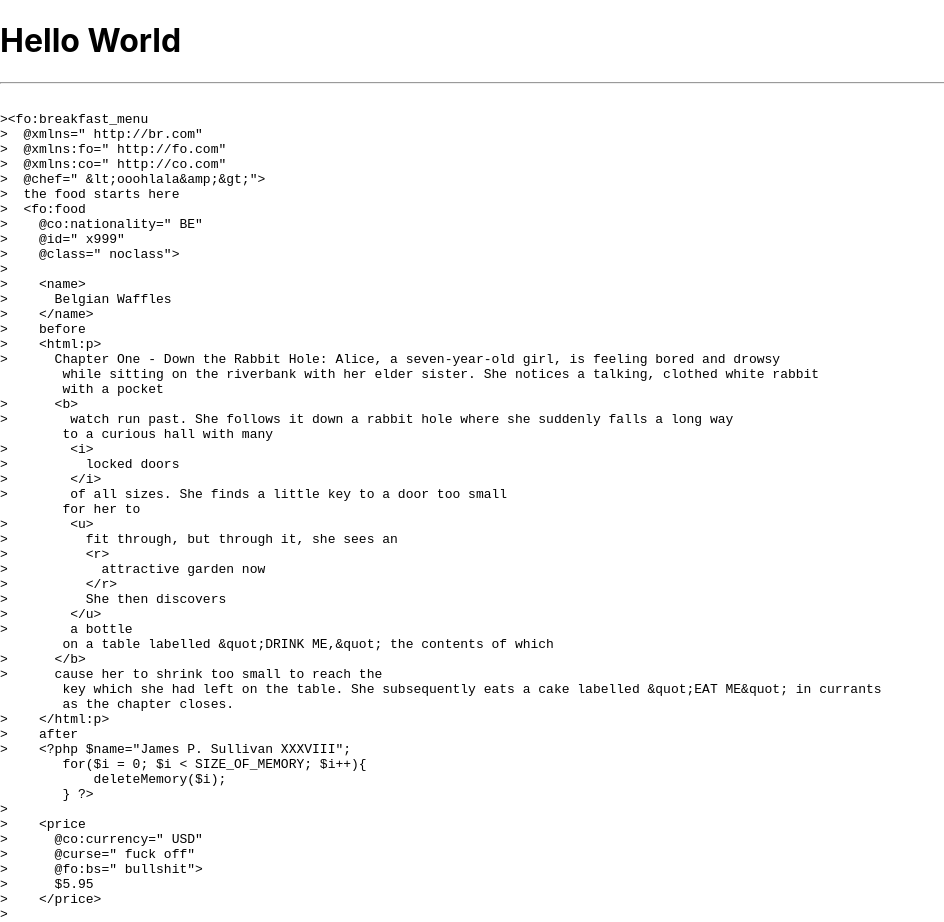
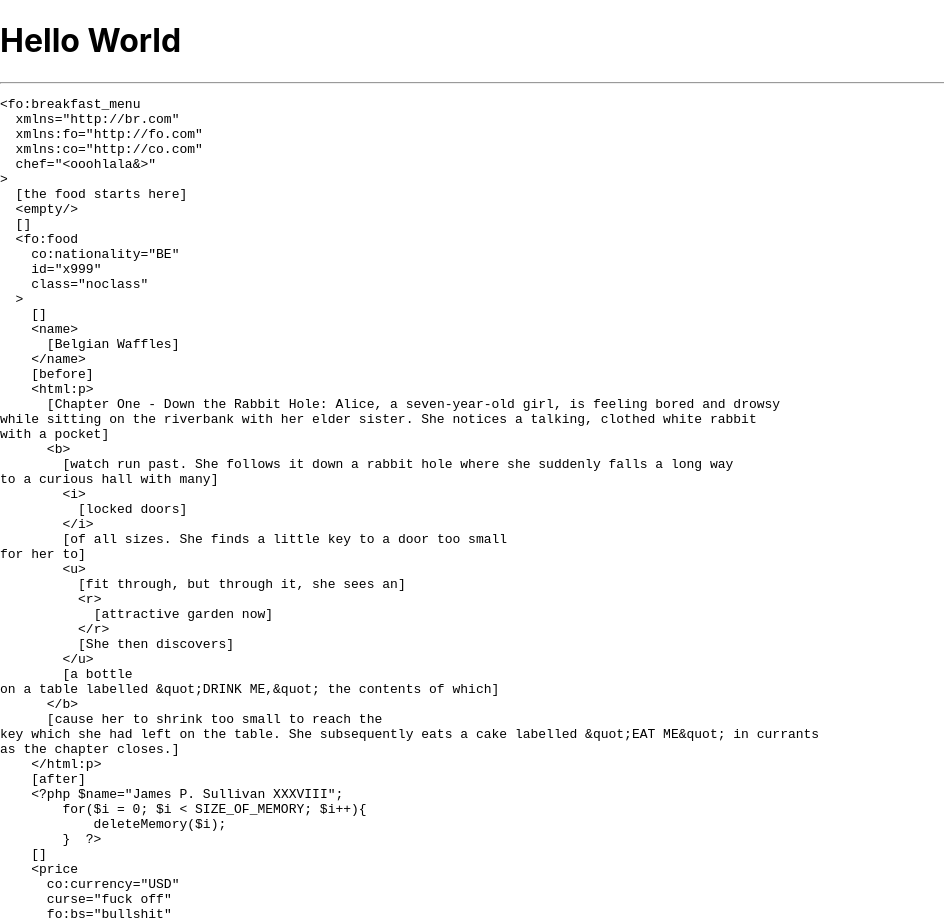
Before and after one commit to justinkelly69/snac2, a React (Create React App) app: page / in a window 1280 px wide. Shown: the top 922 px of the page, without its empty margins (0-944 px from the left). Built offline with nearby package versions, Linux system fonts and the light colour scheme.

Commit message:
really big commit

```diff
--- a/src/App.tsx
+++ b/src/App.tsx
@@ -1,86 +1,15 @@
 import xml2snac from './lib/snac/xml2snac'
-import snac2xml from './lib/snac/snac2xml';
+import snac2xml from './lib/tsx/snac2xml';
 import xml1 from './lib/data/xml/waffle'
 
-import { PrefixOpts } from './lib/snac/types';
+import { OpenTag, CloseTag, EmptyTag, Text, CDATA, Comment, Pi, Attributes, Attribute, Prefix, xmlOpts} from '../src/lib/tsx/outFuncs'
+import React from 'react';
 
 function App() {
 
-    const prefixOpts = {
-        showPrefix: false,
-        newLine: "\n",
-        usePrefix: true,
-        startChar: ">",
-        charOn: "  ",
-        charOff: "  ",
-        attributePrefix: "@",
-    }
 
-    const xmlOpts = {
-        selfCloseTags: false,
-        trimText: true,
-        allowComments: true,
-        allowPIs: true,
-    }
 
-    const getPrefix = (path: number[], isAttribute: boolean, opts: PrefixOpts) => {
-        let out: string = ""
-        const depth = path.length
-
-        if (!opts.showPrefix) {
-            out += `${opts.newLine}`
-            if (opts.usePrefix) {
-                out += `${opts.startChar}`
-                for (let _ of Array.from({ length: depth }, (value, index) => index)) {
-                    out += `${opts.charOn}`
-                }
-            }
-            if (isAttribute) {
-                out += `${opts.attributePrefix}`
-            }
-        }
-        return out;
-    }
-
-    const funcs = {
-        openTag: (path: number[], elementName: string, attrs: string) => {
-            return `${getPrefix(path, false, prefixOpts)}<${elementName}${attrs}>`
-        },
-
-        children: (children: string) => {
-            return `${children}`
-        },
-
-        closeTag: (path: number[], elementName: string) => {
-            return `${getPrefix(path, false, prefixOpts)}</${elementName}>`
-        },
-
-        emptyTag: (path: number[], elementName: string, attrs: string) => {
-            return `${getPrefix(path, false, prefixOpts)}<${elementName}${attrs} />`
-        },
-
-        text: (path: number[], text: string) => {
-            return `${getPrefix(path, false, prefixOpts)}${text}`
-        },
-
-        cdata: (path: number[], cdata: string) => {
-            return `${getPrefix(path, false, prefixOpts)}<![CDATA[${cdata}]]>`
-        },
-
-        comment: (path: number[], comment: string) => {
-            return `${getPrefix(path, false, prefixOpts)}<!--${comment}-->`
-        },
-
-        pi: (path: number[], lang: string, body: string) => {
-            return `${getPrefix(path, false, prefixOpts)}<?${lang} ${body}?>`
-        },
-
-        attribute: (path: number[], name: string, value: string) => {
-            return `${getPrefix(path, true, prefixOpts)}${name}="${value}"`
-        },
-
-        getPrefix: getPrefix
-    }
+    const funcs = { OpenTag, CloseTag, EmptyTag, Text, CDATA, Comment, Pi, Attributes, Attribute, Prefix }
 
     const snac = xml2snac(xml1);
     const xml2 = snac2xml(snac, funcs, xmlOpts)
--- a/src/lib/data/xml/waffle.js
+++ b/src/lib/data/xml/waffle.js
@@ -2,6 +2,7 @@ const xml = `
 <fo:breakfast_menu xmlns="http://br.com" xmlns:fo="http://fo.com" xmlns:co="http://co.com"
 chef="&lt;ooohlala&amp;&gt;">
 the food starts here
+    <empty />
     <fo:food co:nationality="BE" id="x999" class="noclass">
         <name>Belgian Waffles</name>
 before
--- a/src/lib/snac/snac2xml.ts
+++ b/src/lib/snac/snac2xml.ts
@@ -1,5 +1,5 @@
 import {
-    SNAX2XMLFuncs, SNACItem, SNACElement, AttributesType,
+    SNAC2XMLFuncs, SNACItem, SNACElement, AttributesType,
     SNACText, SNACCDATA, SNACComment, SNACPINode,
     SNAC2XMLOpts
 } from './types'
@@ -9,11 +9,11 @@ import {
     escapePIBody,
 } from './utils'
 
-const snac2xml = (snac: SNACItem[], funcs: SNAX2XMLFuncs, opts: SNAC2XMLOpts) => {
+const snac2xml = (snac: SNACItem[], funcs: SNAC2XMLFuncs, opts: SNAC2XMLOpts) => {
     return _snac2xml(snac, [], funcs, opts)
 }
 
-const _snac2xml = (snac: SNACItem[], path: number[], funcs: SNAX2XMLFuncs, opts: SNAC2XMLOpts) => {
+const _snac2xml = (snac: SNACItem[], path: number[], funcs: SNAC2XMLFuncs, opts: SNAC2XMLOpts) => {
     let out: string = "";
 
     for (let i in Object.keys(snac)) {
@@ -68,7 +68,7 @@ const _snac2xml = (snac: SNACItem[], path: number[], funcs: SNAX2XMLFuncs, opts:
     return out
 }
 
-const attributesToXML = (atts: AttributesType, path: number[], funcs: SNAX2XMLFuncs) => {
+const attributesToXML = (atts: AttributesType, path: number[], funcs: SNAC2XMLFuncs) => {
     let out: string = "";
     for (const name of Object.keys(atts)) {
         out += funcs.attribute(path, name, ` ${escapeHtml(atts[name])}`)
--- a/src/lib/snac/utils.ts
+++ b/src/lib/snac/utils.ts
@@ -1,6 +1,6 @@
 import { AttributeValueType, QuoteChar } from "./types"
 
-export const escapeHtml = (text: string) => {
+export const escapeHtml = (text: string):string => {
     text = text.replace(/&/g, '&amp;')
     text = text.replace(/</g, '&lt;')
     text = text.replace(/>/g, '&gt;')
@@ -10,7 +10,7 @@ export const escapeHtml = (text: string) => {
     return text
 }
 
-export const unEscapeHtml = (text: string) => {
+export const unEscapeHtml = (text: string):string => {
     text = text.replace(/&amp;/g, '&')
     text = text.replace(/&lt;/g, '<')
     text = text.replace(/&gt;/g, '>')
@@ -20,30 +20,30 @@ export const unEscapeHtml = (text: string) => {
     return text
 }
 
-export const escapeCDATA = (text: string) => {
+export const escapeCDATA = (text: string):string => {
     return text.replace(/]]>/g, ']]&gt;')
 }
 
-export const unEscapeCDATA = (text: string) => {
+export const unEscapeCDATA = (text: string):string => {
     return text.replace(/]]&gt;/g, ']]>')
 }
 
-export const escapeComment = (text: string) => {
+export const escapeComment = (text: string):string => {
     return text.replace(/--/g, ' - - ')
 }
 
-export const unEscapeComment = (text: string) => {
+export const unEscapeComment = (text: string):string => {
     return text.replace(/ - - /g, '--')
 }
 
-export const testPILang = (text: string) => {
+export const testPILang = (text: string):boolean => {
     return text.match(/^[a-z]+[0-9]?=?/) ? true : false
 }
 
-export const escapePIBody = (text: string) => {
+export const escapePIBody = (text: string):string => {
     return text.replace(/\?>/g, '?&gt;')
 }
 
-export const unEscapePIBody = (text: string) => {
+export const unEscapePIBody = (text: string):string => {
     return text.replace(/\?&gt;/g, '?>')
 }
--- /dev/null
+++ b/src/lib/tsx/outFuncs.tsx
@@ -0,0 +1,108 @@
+import React from 'react'
+
+import { AttributesType, PrefixOpts } from '../snac/types'
+
+export const prefixOpts = {
+    showPrefix: true,
+    newLine: "\n",
+    usePrefix: true,
+    startChar: ">",
+    charOn: "  ",
+    charOff: "  ",
+    attributePrefix: "  ",
+}
+
+export const xmlOpts = {
+    selfCloseTags: true,
+    trimText: true,
+    allowComments: true,
+    allowPIs: true,
+}
+
+export const OpenTag = (props: { path: number[], name: string, attributes: AttributesType }): JSX.Element =>
+    <div>
+        <Prefix path={props.path} opts={prefixOpts} />
+        &lt;{props.name}
+        <Attributes path={props.path} attributes={props.attributes} />
+        {Object.keys(props.attributes).length > 0 ?
+            <Prefix path={props.path} opts={prefixOpts} />
+            : null
+        }
+        &gt;
+    </div>
+
+export const CloseTag = (props: { path: number[], name: string }): JSX.Element =>
+    <div>
+        <Prefix path={props.path} opts={prefixOpts} />
+        &lt;/{props.name}&gt;
+    </div>
+
+export const EmptyTag = (props: { path: number[], name: string, attributes: AttributesType }): JSX.Element =>
+    <div>
+        <Prefix path={props.path} opts={prefixOpts} />
+        &lt;{props.name}
+        <Attributes path={props.path} attributes={props.attributes} />
+        {Object.keys(props.attributes).length > 0 ?
+            <Prefix path={props.path} opts={prefixOpts} />
+            : null
+        }
+        /&gt;
+    </div>
+
+export const Text = (props: { path: number[], text: string }): JSX.Element =>
+    <div>
+        <Prefix path={props.path} opts={prefixOpts} />
+        [{props.text}]
+    </div>
+
+export const CDATA = (props: { path: number[], cdata: string }): JSX.Element =>
+    <>
+        <div>
+            <Prefix path={props.path} opts={prefixOpts} />
+            &lt;![CDATA[{props.cdata}]]&gt;
+        </div>
+    </>
+
+export const Comment = (props: { path: number[], comment: string }): JSX.Element =>
+    <div>
+        <Prefix path={props.path} opts={prefixOpts} />
+        &lt;!--{props.comment}--&gt;
+    </div>
+
+export const Pi = (props: { path: number[], lang: string, body: string }): JSX.Element =>
+    <div>
+        <Prefix path={props.path} opts={prefixOpts} />
+        &lt;?{props.lang} {props.body} ?&gt;
+    </div>
+
+export const Attributes = (props: { path: number[], attributes: AttributesType }): JSX.Element => {
+    return Object.keys(props.attributes).length > 0 ?
+        <div>
+            {Object.keys(props.attributes).map((a, i) => {
+                return (
+                    <span key={i}>
+                        {i > 0 ? <br /> : null}
+                        <Attribute path={props.path} name={a} value={props.attributes[a]} />
+                    </span>
+
+                )
+            })}
+        </div> :
+        <></>
+}
+
+export const Attribute = (props: { path: number[], name: string, value: string }): JSX.Element =>
+    <span>
+        <Prefix path={props.path} opts={prefixOpts} />
+        {prefixOpts.attributePrefix}
+        {props.name}=&quot;{props.value}&quot;
+    </span>
+
+
+export const Prefix = (props: { path: number[], opts: PrefixOpts }): JSX.Element => {
+    let out = ""
+    for (let i in props.path) {
+        out += props.opts.charOn;
+    }
+    return (<span>{out}</span>)
+}
--- /dev/null
+++ b/src/lib/tsx/snac2xml.tsx
@@ -0,0 +1,96 @@
+import React from 'react';
+
+import {
+    SNAC2XMLOutFuncs, SNACItem, SNACElement,
+    SNACText, SNACCDATA, SNACComment, SNACPINode,
+    SNAC2XMLOpts,
+} from '../snac/types'
+
+import {
+    escapeHtml, escapeCDATA, escapeComment,
+    escapePIBody,
+} from '../snac/utils'
+
+const snac2xml = (snac: SNACItem[], funcs: SNAC2XMLOutFuncs, opts: SNAC2XMLOpts) => {
+    return _snac2xml(snac, [], funcs, opts)
+}
+
+const _snac2xml = (snac: SNACItem[], path: number[], funcs: SNAC2XMLOutFuncs, opts: SNAC2XMLOpts) => {
+    const { OpenTag, CloseTag, EmptyTag, Text, CDATA, Comment, Pi, Attribute, Prefix } = funcs
+    let out: JSX.Element[] = []
+
+    for (let i in Object.keys(snac)) {
+        const newPath = [...path, parseInt(i)]
+
+        if (snac[i].hasOwnProperty("N")) {
+            const snacElementNode: SNACElement = snac[i] as SNACElement;
+
+            const children = _snac2xml(snacElementNode["C"], newPath, funcs, opts)
+            console.log(JSON.stringify(snacElementNode["C"], null, 4))
+
+            if (children.length === 0 && opts.selfCloseTags) {
+                out = [...out,(
+                    <EmptyTag
+                        path={path}
+                        name={snacElementNode["N"]}
+                        attributes={snacElementNode["A"]}
+                    />
+                )]
+            }
+            else {
+                out = [...out, (
+                    <>
+                        <OpenTag
+                            path={path}
+                            name={snacElementNode["N"]}
+                            attributes={snacElementNode["A"]}
+                        />
+                        {children}
+                        <CloseTag
+                            path={path}
+                            name={snacElementNode["N"]}
+                        />
+                    </>
+                )]
+            }
+        }
+
+        else if (snac[i].hasOwnProperty("T")) {
+            const snacTextNode: SNACText = snac[i] as SNACText
+            let text = escapeHtml(snacTextNode["T"])
+            if (opts.trimText) {
+                text = text.trim()
+            }
+            out = [...out, (<Text path={path} text={text} />)]
+        }
+
+        else if (snac[i].hasOwnProperty("D")) {
+            const snacCDATANode: SNACCDATA = snac[i] as SNACCDATA
+            out = [...out, (
+                <CDATA path={path} cdata={escapeCDATA(snacCDATANode["D"])} />
+            )]
+        }
+
+        else if (snac[i].hasOwnProperty("M")) {
+            if (opts.allowComments) {
+                const snacCommentNode: SNACComment = snac[i] as SNACComment
+                out = [...out, (
+                    <Comment path={path} comment={escapeComment(snacCommentNode["M"])} />
+                )]
+            }
+        }
+
+        else if (snac[i].hasOwnProperty("L")) {
+            if (opts.allowPIs) {
+                const snacPINode: SNACPINode = snac[i] as SNACPINode
+                out = [...out, (
+                    <Pi path={path} lang={snacPINode["L"]} body={escapePIBody(snacPINode["B"])} />
+                )]
+            }
+        }
+    }
+
+    return out
+}
+
+export default snac2xml
```
Also changed, not shown: src/lib/snac/types.ts (+61 -4 lines). Lines whose indentation alone changed are shown as unchanged.
